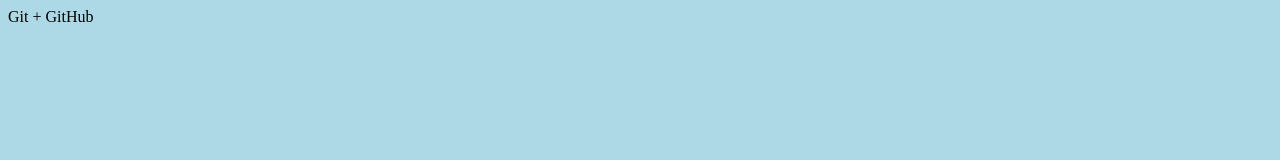
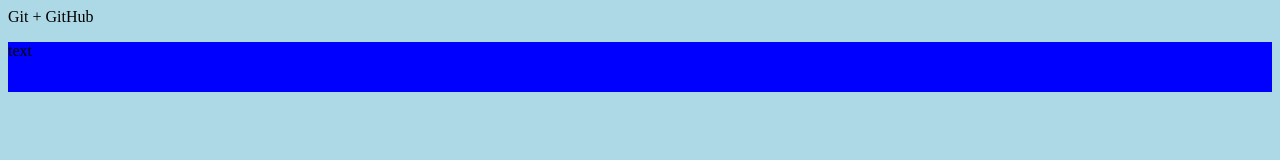
Before and after one commit to AlexeySmk/gittest2, a plain HTML site: page index.html in a window 1280 px wide. Drawn offline with Linux system fonts and the light colour scheme.

Commit message:
added new block

```diff
--- a/css/style.css
+++ b/css/style.css
@@ -3,3 +3,11 @@ body {
     background-color: lightblue;
 
 }
+
+.block {
+
+    width: 100%;
+    height: 50px;
+    background-color: blue;
+
+}
--- a/index.html
+++ b/index.html
@@ -9,5 +9,7 @@
 
     <p>Git + GitHub</p>
 
+    <div class="block">text</div>
+
 </body>
 </html>
```
